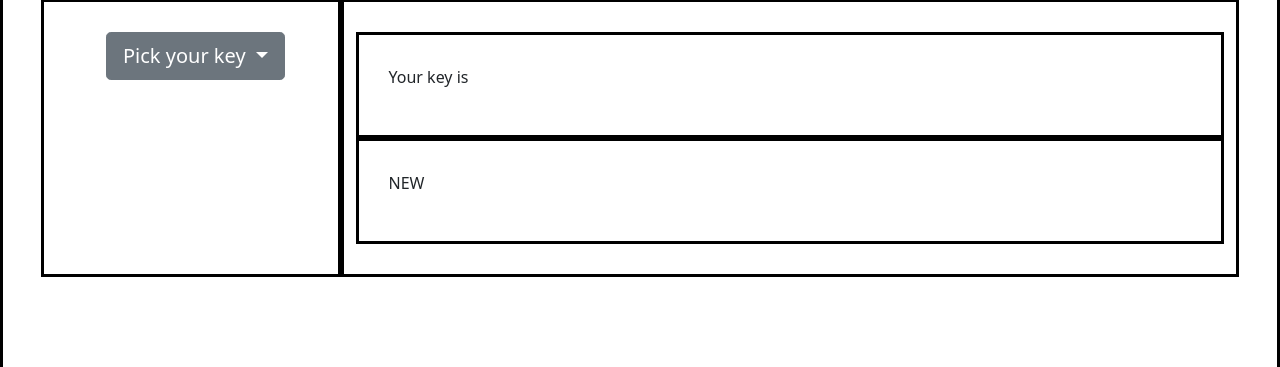
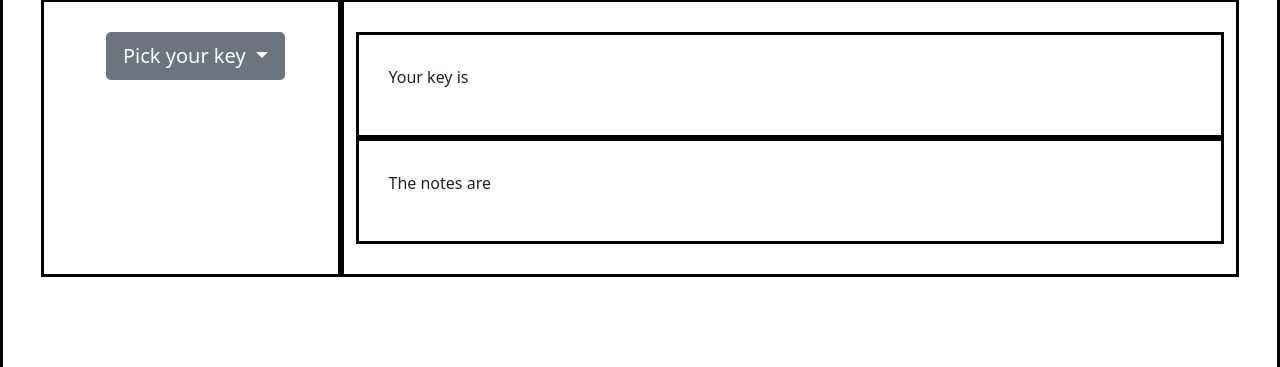
Before and after one commit to SimonGeorgeNZ/vocal_harmony-main, a Flask app: page / in a window 1280 px wide. Shown: the part 54-421 px from the top of the page. Run offline with Flask 2, Linux system fonts and the light colour scheme; data that the repository does not hold is empty; some libraries are stand-ins or nearby versions.

Commit message:
Notes of the key displaying without brackets

```diff
--- a/app.py
+++ b/app.py
@@ -19,16 +19,16 @@
 
 @app.route('/', methods=['GET', 'POST'])
 def home():
-    sel_key = ""
+    sel_key = []
+    noteString = ""
     key_Sig = list(mongo.db.keys.find())
     if request.method == 'POST':
         selected_key = request.form.get('keySig')
         sel_key = mongo.db.keys.find_one({'keySig': selected_key})
-        print(sel_key)
-    return render_template('index.html', ks=key_Sig, sk=sel_key)
+        keyNotes = sel_key['notes']
+        noteString = ', '.join(keyNotes)
+    return render_template('index.html', ks=key_Sig, sk=sel_key, notes=noteString)
 
 
 if __name__ == '__main__':
-    app.run(host=os.environ.get('IP'),
-            port=int(os.environ.get('PORT')),
-            debug=True)
+    app.run(debug=False)
--- a/templates/index.html
+++ b/templates/index.html
@@ -39,8 +39,8 @@
 
                 </div>
                 <div class="header">
-                    <p id="keyIs">NEW  </p>
-                    {{ sk.notes }}
+                    <p id="keyIs">The notes are  </p>
+                    {{ notes }}
 
                 </div>
             </div>
```
